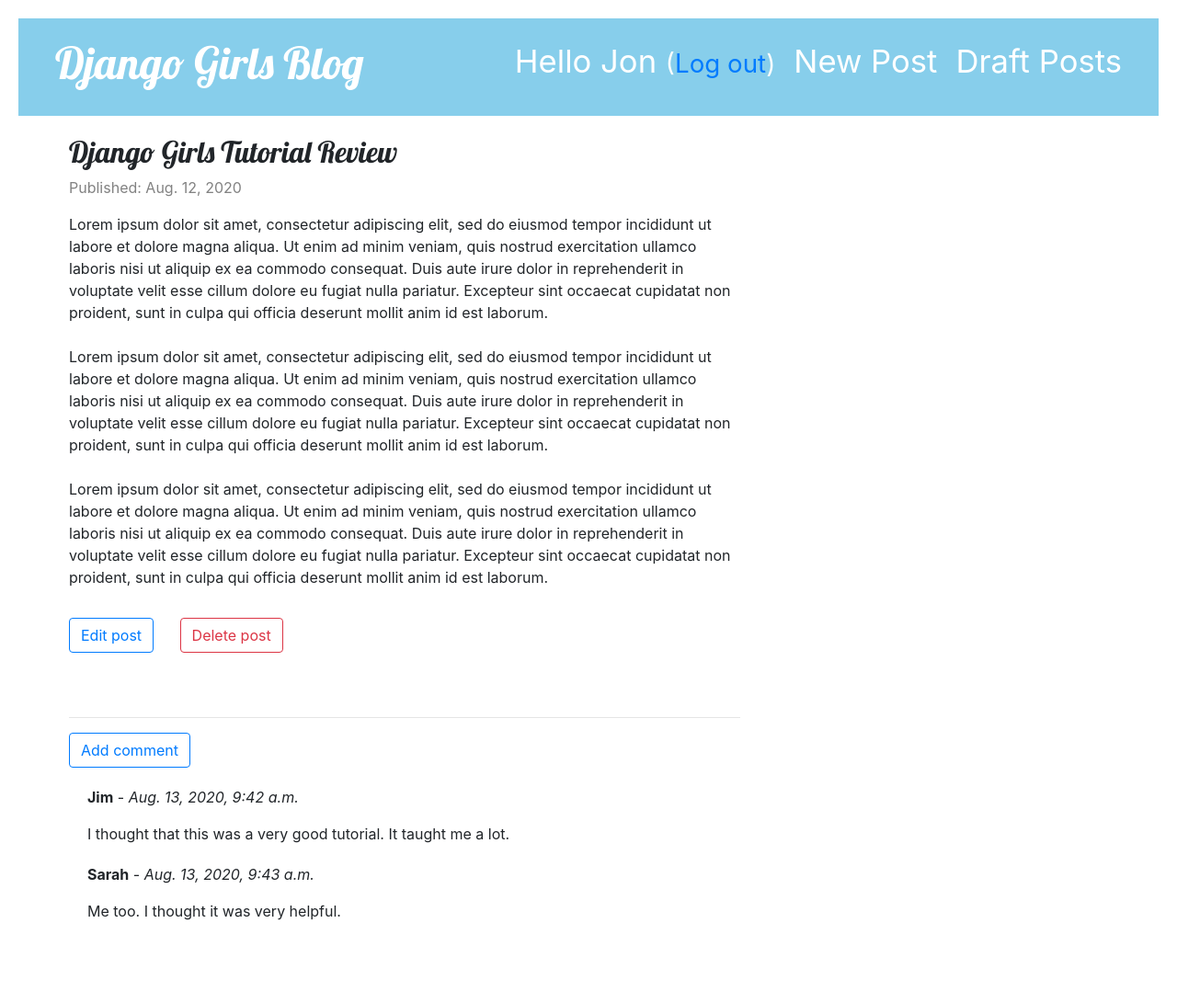
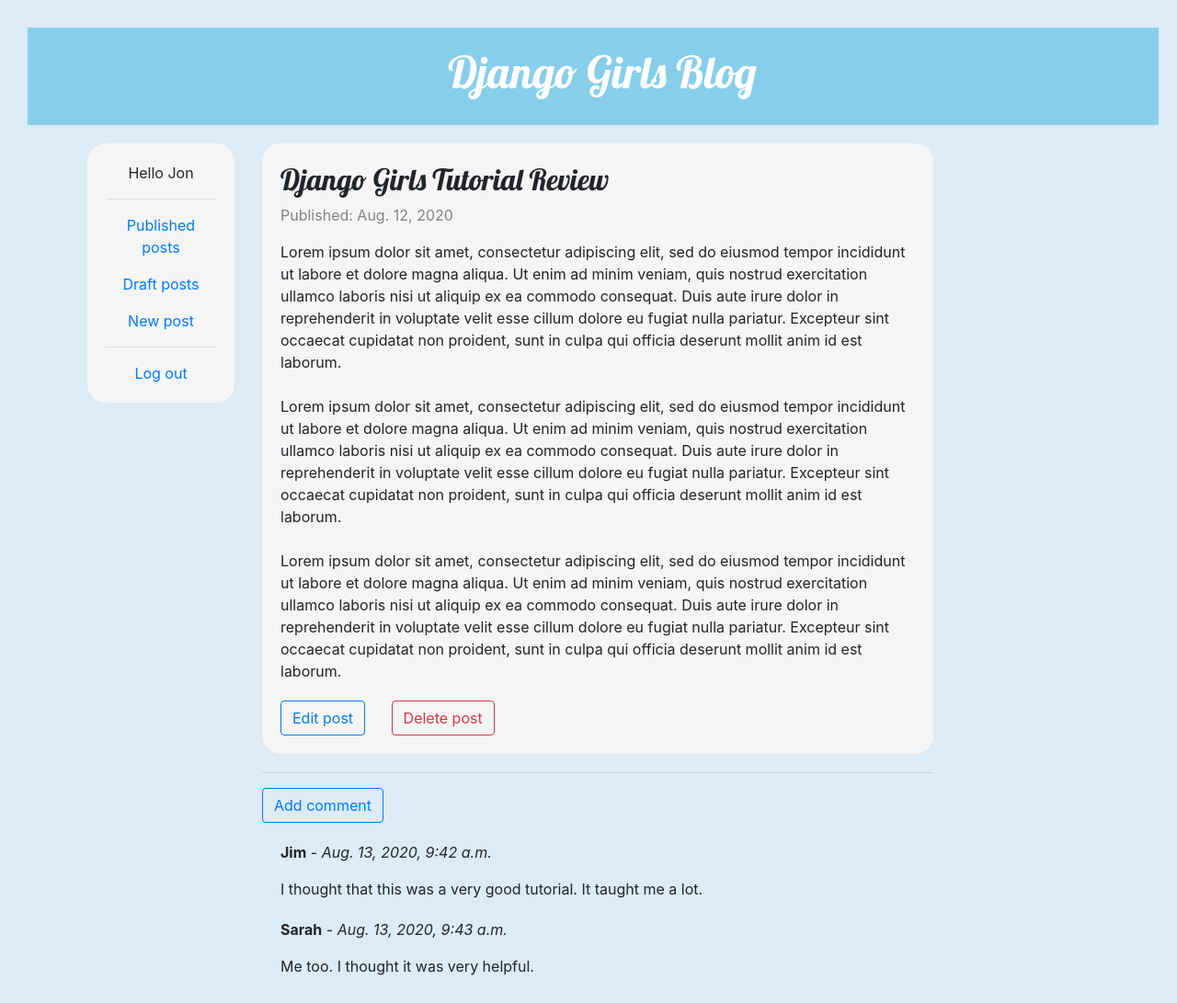
Before and after one commit to 4ka0/django_girls, a Django app: page /post/1/ in a window 1280 px wide. Shown: the whole page at 92% size. Before the commit the page ends 1001 px from the top, so only its background shows below. Run offline with Django 3.2, Linux system fonts and the light colour scheme; a user stored in the database is signed in; data comes from the database, SQL or seed files in the repository; both versions use the stored data as it was after the commit; some libraries are stand-ins or nearby versions.

Commit message:
Updated styling

```diff
--- a/blog/static/css/blog.css
+++ b/blog/static/css/blog.css
@@ -7,12 +7,14 @@ body {
     padding-top: 20px;
     padding-left: 20px;
     padding-bottom: 8px;
+    background-color: rgb(220, 235, 245);
 }
 
 .page-header {
     background-color: skyblue;
-    margin: 0 20px 20px 0;
+    margin: 10px 20px 20px 10px;
     padding: 20px 20px 20px 40px;
+    text-align: center;
 }
 
 .page-header h1, .page-header h1 a, .page-header h1 a:visited, .page-header h1 a:active {
@@ -22,7 +24,14 @@ body {
 }
 
 .content {
-    margin-left: 40px;
+    margin-left: 20;
+}
+
+.user-info {
+    background-color: whitesmoke;
+    padding: 20px;
+    border-radius: 20px;
+    text-align: center;
 }
 
 h1, h2, h3, h4 {
@@ -49,7 +58,10 @@ h1, h2, h3, h4 {
 }
 
 .post {
-    margin-bottom: 70px;
+    margin-bottom: 20px;
+    background-color: whitesmoke;
+    padding: 20px 20px 4px 20px;
+    border-radius: 20px;
 }
 
 .post h2 a, .post h2 a:visited {
--- a/blog/templates/blog/base.html
+++ b/blog/templates/blog/base.html
@@ -12,26 +12,39 @@
     </head>
     <body>
 
+        <!-- Top banner -->
         <div class="page-header">
-
-            {% if user.is_authenticated %}
-                <a href="{% url 'post_draft_list' %}" class="top-menu">Draft Posts</a>
-                <a href="{% url 'post_new' %}" class="top-menu">New Post</a>
-                <p class="top-menu">Hello {{ user.username }} <small>(<a href="{% url 'logout' %}">Log out</a>)</small></p>
-            {% else %}
-                <a href="{% url 'login' %}" class="top-menu">Log in</a>
-            {% endif %}
-
             <h1><a href="/">Django Girls Blog</a></h1>
-
         </div>
 
-        <div class="content container">
+        <div class="container">
             <div class="row">
-                <div class="col-md-8">
-                {% block content %}
-                {% endblock %}
+
+                <div class="col-2">
+                    <div class="user-info">
+                        {% if user.is_authenticated %}
+                            <p>Hello {{ user.username }}</p>
+                            <hr>
+                            <p><a href="{% url 'post_list' %}"">Published posts</a></p>
+                            <p><a href="{% url 'post_draft_list' %}"">Draft posts</a></p>
+                            <p><a href="{% url 'post_new' %}">New post</a></p>
+                            <hr>
+                            <a href="{% url 'logout' %}">Log out</a>
+
+                        {% else %}
+                            <a href="{% url 'login' %}">Log in</a>
+                        {% endif %}
+                    </div>
                 </div>
+
+                <div class="col-8">
+                    {% block content %}
+                    {% endblock %}
+                </div>
+
+                <div class="col-2"></div>
+
+
             </div>
         </div>
 
--- a/blog/templates/blog/post_detail.html
+++ b/blog/templates/blog/post_detail.html
@@ -19,11 +19,11 @@
 
         {% if user.is_authenticated %}
 
-            <a class="btn btn-outline-primary mt-3 mr-4" href="{% url 'post_edit' pk=post.pk %}">Edit post</a>
-            <a class="btn btn-outline-danger mt-3 mr-4" href="{% url 'post_remove' pk=post.pk %}">Delete post</a>
+            <a class="btn btn-outline-primary mt-1 mr-4 mb-3" href="{% url 'post_edit' pk=post.pk %}">Edit post</a>
+            <a class="btn btn-outline-danger mt-1 mr-4 mb-3" href="{% url 'post_remove' pk=post.pk %}">Delete post</a>
 
             {% if not post.published_date %}
-                <a class="btn btn-outline-success mt-3 mr-4" href="{% url 'post_publish' pk=post.pk %}">Publish post</a>
+                <a class="btn btn-outline-success mt-1 mr-4 mb-3" href="{% url 'post_publish' pk=post.pk %}">Publish post</a>
             {% endif %}
 
         {% endif %}
--- a/blog/templates/blog/post_list.html
+++ b/blog/templates/blog/post_list.html
@@ -9,7 +9,7 @@
                 <p>Published: {{ post.published_date }}</p>
             </div>
             <p>{{ post.text|truncatechars:200 }}</p>
-            <p>Comments: {{ post.approved_comments.count }}</p>
+            <p class="text-muted">Comments: {{ post.approved_comments.count }}</p>
         </div>
 
     {% endfor %}
```
Also changed, not shown: db.sqlite3.
